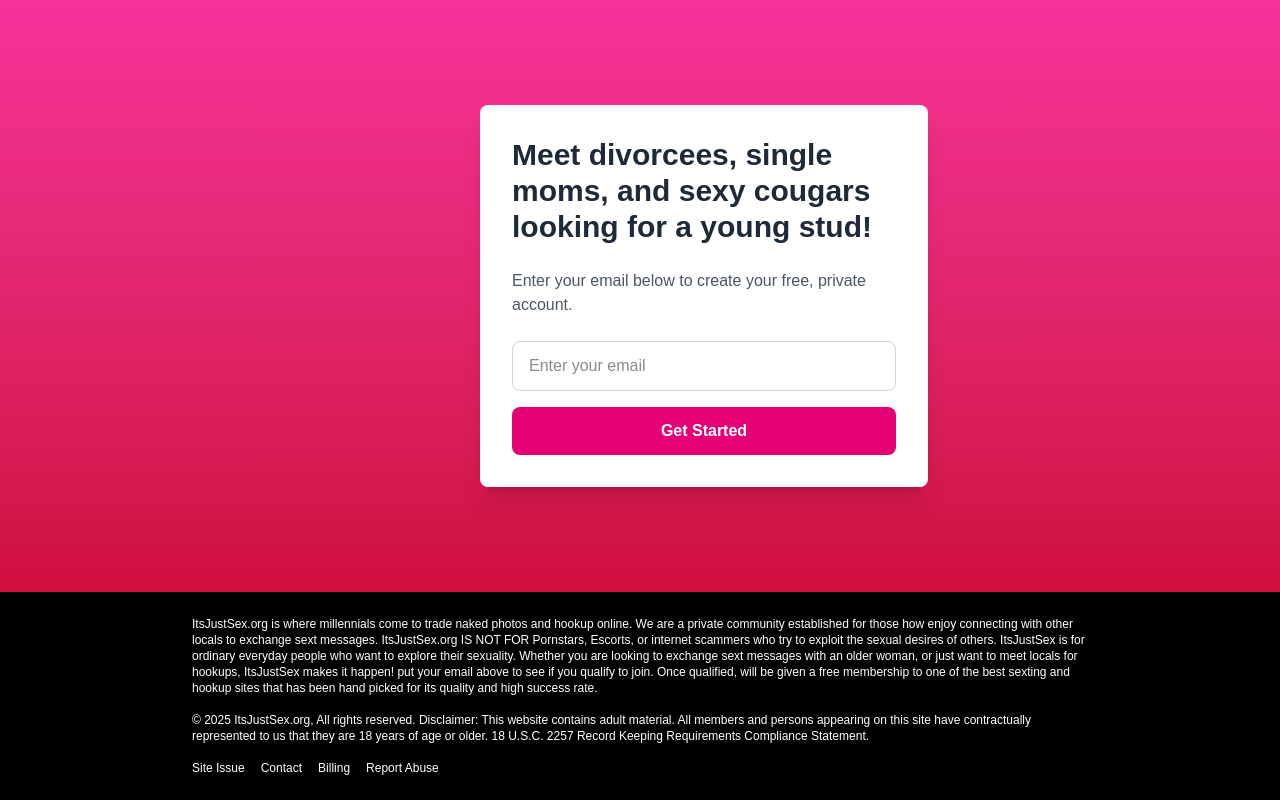
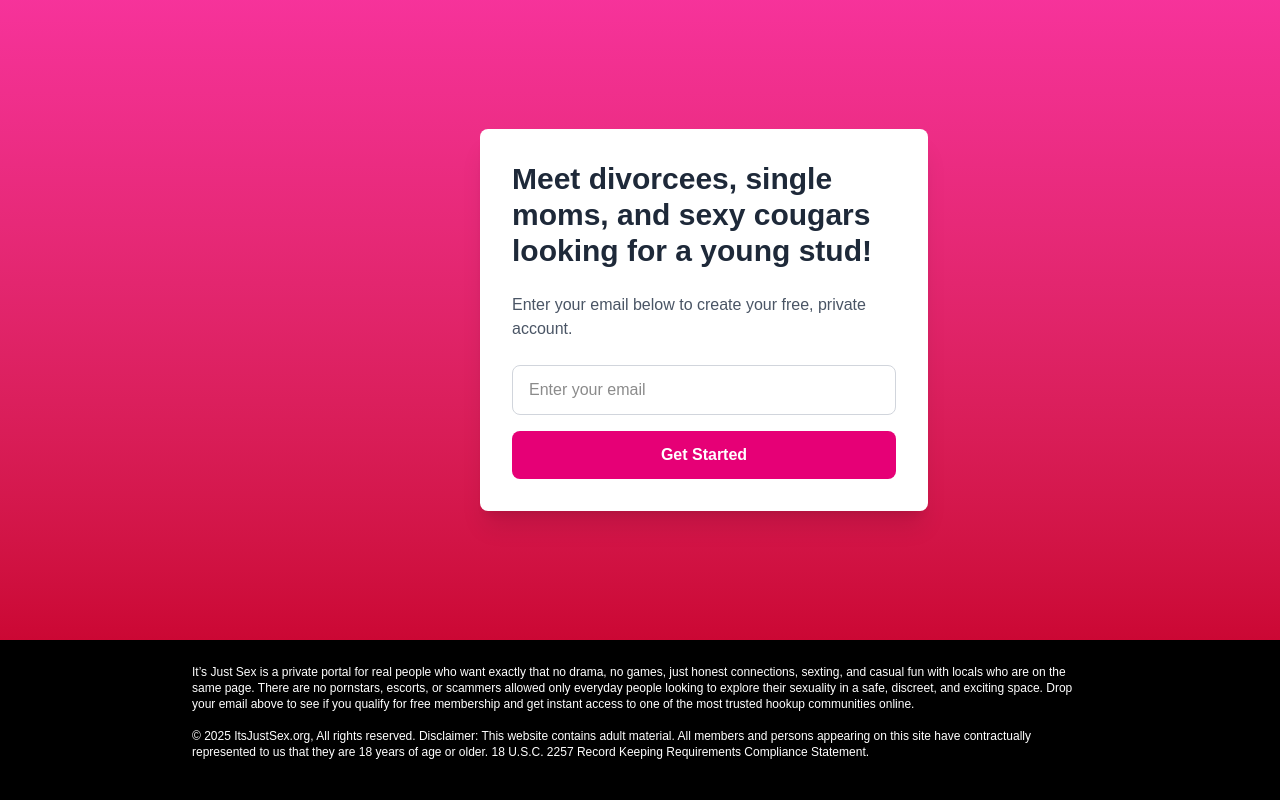
Before and after one commit to flsrhmn/LP-itsjust, a Next.js app: page / in a window 1280 px wide. Built offline with nearby package versions, Linux system fonts and the light colour scheme.

Commit message:
Update Footer

```diff
--- a/src/app/page.tsx
+++ b/src/app/page.tsx
@@ -97,15 +97,9 @@ export default function Home() {
       <footer className="bg-black text-white p-4 md:p-6 text-xs">
         <div className="max-w-4xl mx-auto">
           <p className="mb-4">
-            ItsJustSex.org is where millennials come to trade naked photos and hookup online.
-            We are a private community established for those how enjoy connecting with other locals
-            to exchange sext messages. ItsJustSex.org IS NOT FOR Pornstars, Escorts, or internet
-            scammers who try to exploit the sexual desires of others. ItsJustSex is for ordinary
-            everyday people who want to explore their sexuality. Whether you are looking to exchange
-            sext messages with an older woman, or just want to meet locals for hookups, ItsJustSex
-            makes it happen! put your email above to see if you qualify to join. Once qualified, will
-            be given a free membership to one of the best sexting and hookup sites that has been hand
-            picked for its quality and high success rate.
+            It’s Just Sex is a private portal for real people who want exactly that no drama, no games, just honest connections, sexting, and casual fun
+            with locals who are on the same page. There are no pornstars, escorts, or scammers allowed only everyday people looking to explore their sexuality in a safe,
+            discreet, and exciting space. Drop your email above to see if you qualify for free membership and get instant access to one of the most trusted hookup communities online.
           </p>
 
           <p className="mb-4">
@@ -113,13 +107,6 @@ export default function Home() {
             All members and persons appearing on this site have contractually represented to us that they
             are 18 years of age or older. 18 U.S.C. 2257 Record Keeping Requirements Compliance Statement.
           </p>
-
-          <div className="flex flex-wrap gap-4 justify-center md:justify-start">
-            <a href="https://www.datinghelp.net/" className="hover:underline">Site Issue</a>
-            <a href="https://www.datinghelp.net/" className="hover:underline">Contact</a>
-            <a href="https://www.datinghelp.net/" className="hover:underline">Billing</a>
-            <a href="https://www.datinghelp.net/" className="hover:underline">Report Abuse</a>
-          </div>
         </div>
       </footer>
     </main>
```
